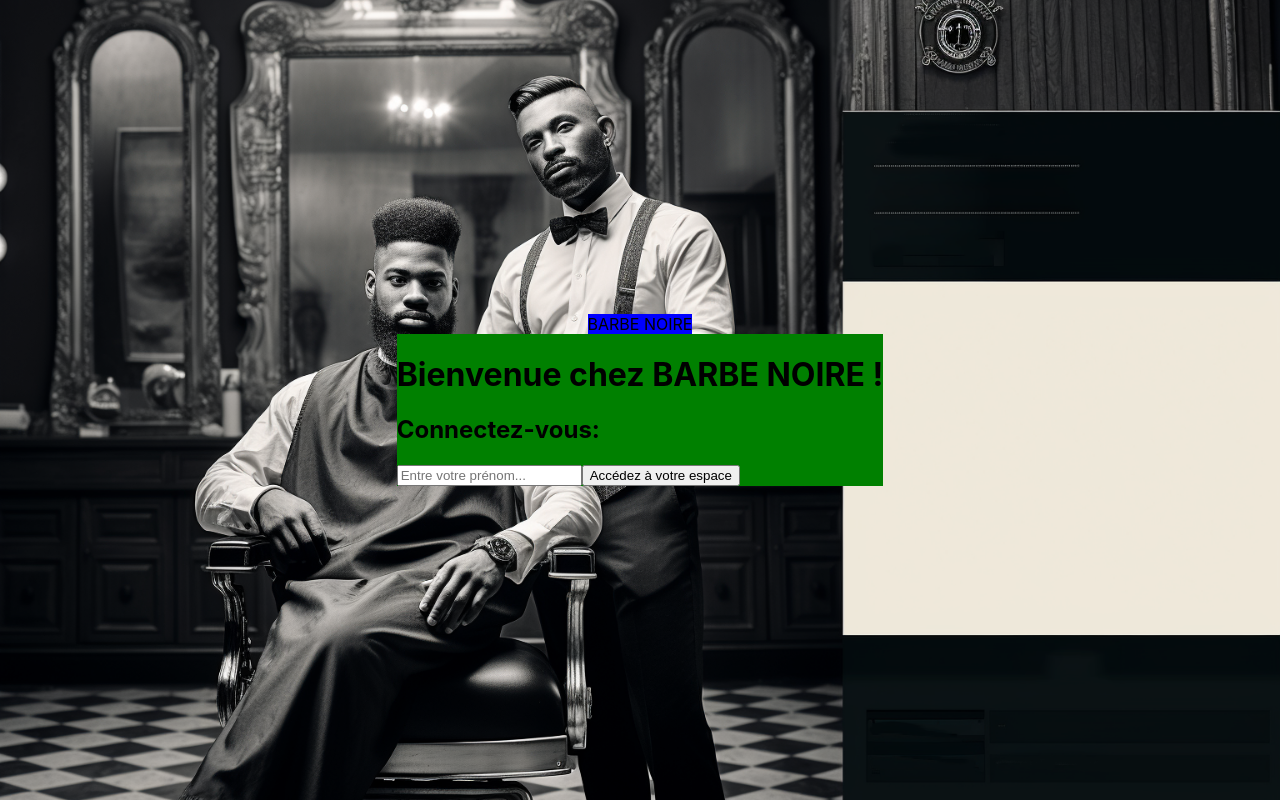
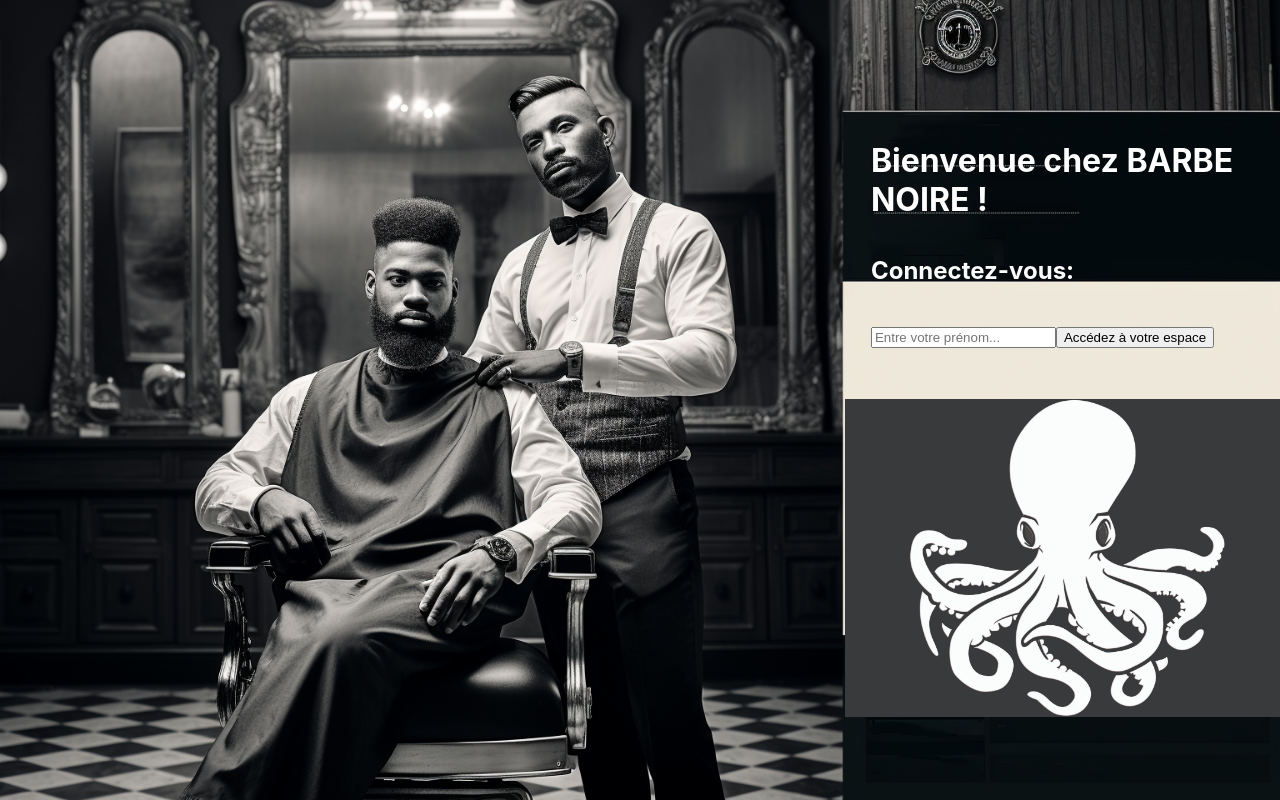
Before and after one commit to Hiboo93/barbenoire, a React (Create React App) app: page / in a window 1280 px wide. Built offline with nearby package versions, Linux system fonts and the light colour scheme; the HTML template or start-up script is replaced by a standard one.

Commit message:
💄 F02: LOGIN and HOME > Add styling

```diff
--- a/src/components/pages/home/Home.jsx
+++ b/src/components/pages/home/Home.jsx
@@ -1,13 +1,24 @@
 import React from 'react'
 import { Link, useParams } from 'react-router-dom'
+import styled from 'styled-components';
 
 export default function Home() {
   const { userFirstName } = useParams()
 
   return (
-    <div>
+    <HomeStyled>
       <div>Bonjour {userFirstName}</div>
       <Link to={"/"} ><button>Déconnexion</button></Link>
-    </div>
+    </HomeStyled>
   )
 }
+
+const HomeStyled = styled.div`
+  height: 100vh;
+  position: relative;
+  background: url("/images/BGBWbarbenoire.png");
+  background-position: center;
+  background-size: cover;
+  background-repeat: no-repeat;
+  color: white;
+`;
--- a/src/components/pages/login/LoginForm.jsx
+++ b/src/components/pages/login/LoginForm.jsx
@@ -1,6 +1,7 @@
 import React, { useState } from "react";
 import { Link, useNavigate } from "react-router-dom";
 import styled from "styled-components";
+import Logo from "../../reusable-ui/Logo.js";
 
 export default function LoginForm() {
   //state
@@ -21,8 +22,15 @@
   //affichage
   return (
     <LoginFormStyled action="submit" onSubmit={handleSubmit}>
+      <div className="title">
         <h1>Bienvenue chez BARBE NOIRE !</h1>
+      </div>
+
+      <div className="subtitle">
         <h2>Connectez-vous:</h2>
+      </div>
+
+      <div className="input">
         <input
           value={userFirstName}
           onChange={handleChange}
@@ -31,11 +39,46 @@
           required
         />
         <button>Accédez à votre espace</button>
+      </div>
+
       {/* <Link to="/home">Vers order page</Link> */}
+      <div className="logo">
+        <Logo/>
+      </div>
     </LoginFormStyled>
   );
 }
 
 const LoginFormStyled = styled.form`
-  background-color: green;
+  //background-color: green;
+  color: white;
+  position: absolute;
+  right: 0px;
+  top: 15%;
+  width: 34%;
+  height: 64%;
+
+  .title {
+    padding-left: 6%;
+  }
+
+  .subtitle {
+    //position: absolute;
+    position: relative;
+    padding-left: 6%;
+    top: 3%;
+  }
+
+  .input {
+    position: relative;
+    padding-left: 6%;
+    top: 7%;
+  }
+
+  .logo {
+    position: relative;
+    top: 14%;
+    height: 68%;
+    //background: blue;
+  }
 `;
--- a/src/components/pages/login/LoginPage.jsx
+++ b/src/components/pages/login/LoginPage.jsx
@@ -1,13 +1,11 @@
 import styled from 'styled-components';
 import LoginForm from './LoginForm.jsx';
-import Logo from '../../reusable-ui/Logo.js';
 
 export default function LoginPage() {
 
   //affichage
   return (
     <LoginPageStyled>
-      <Logo/>
       <LoginForm/>
     </LoginPageStyled>
   );
@@ -15,12 +13,14 @@
 
 const LoginPageStyled = styled.div`
   height: 100vh;
-  display: flex;
-  flex-direction: column;
-  justify-content: center;
-  align-items: center;
+  position: relative;
+  background: url("/images/BGBW2barbenoire.png");
+  background-position: center;
+  background-size: cover;
+  background-repeat: no-repeat;
 
-  ::before {
+
+  /* ::before {
     content: '';
     background: url("/images/BGBW2barbenoire.png");
     background-position: center;
@@ -33,5 +33,6 @@
     right: 0;
     bottom: 0;
     z-index: -1;
-  }
+  } */
+
 `;
--- a/src/components/reusable-ui/Logo.js
+++ b/src/components/reusable-ui/Logo.js
@@ -3,10 +3,23 @@
 
 export default function Logo() {
   return (
-    <LogoStyled>BARBE NOIRE</LogoStyled>
+    <LogoStyled></LogoStyled>
   )
 }
 
 const LogoStyled = styled.div`
-  background: blue;
+  //background: blue;
+  background: url("/images/Logobarbenoire.jpg");
+  background-position: center;
+  background-size: contain;
+  background-repeat: no-repeat;
+  height: 100%;
+  width: 100%;
+
+  //background-repeat: no-repeat;
+  //max-height: fit-content;
+  //height: fit-content;
+  //background-size: cover;
+
+
 `;
```
Also changed, not shown: public/images/BGbarbenoire.png (added), public/images/Logobarbenoire.jpg. Lines whose indentation alone changed are shown as unchanged.
